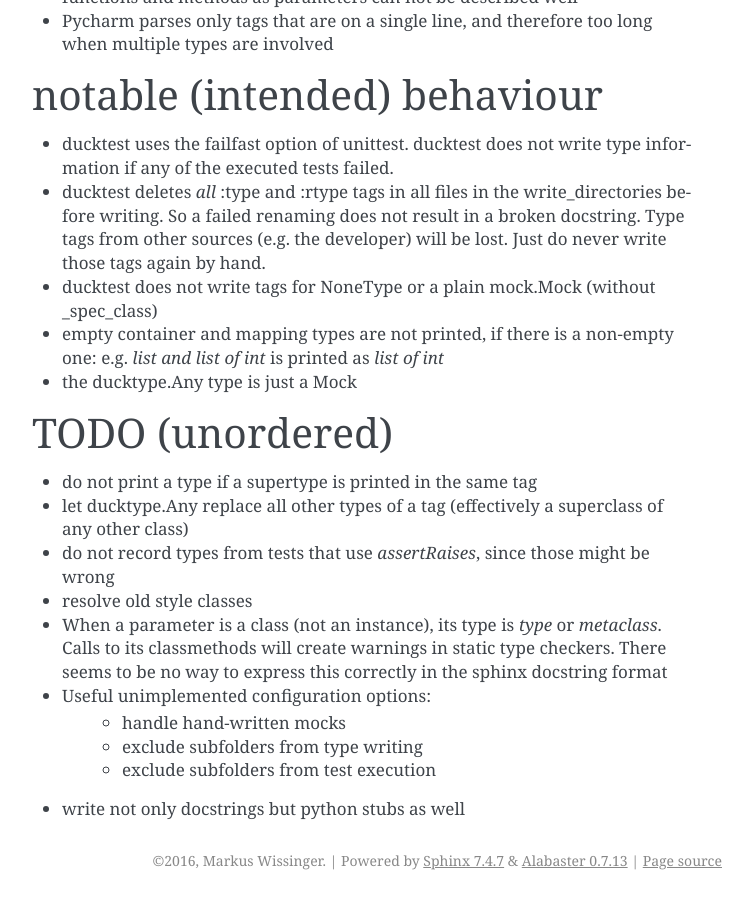
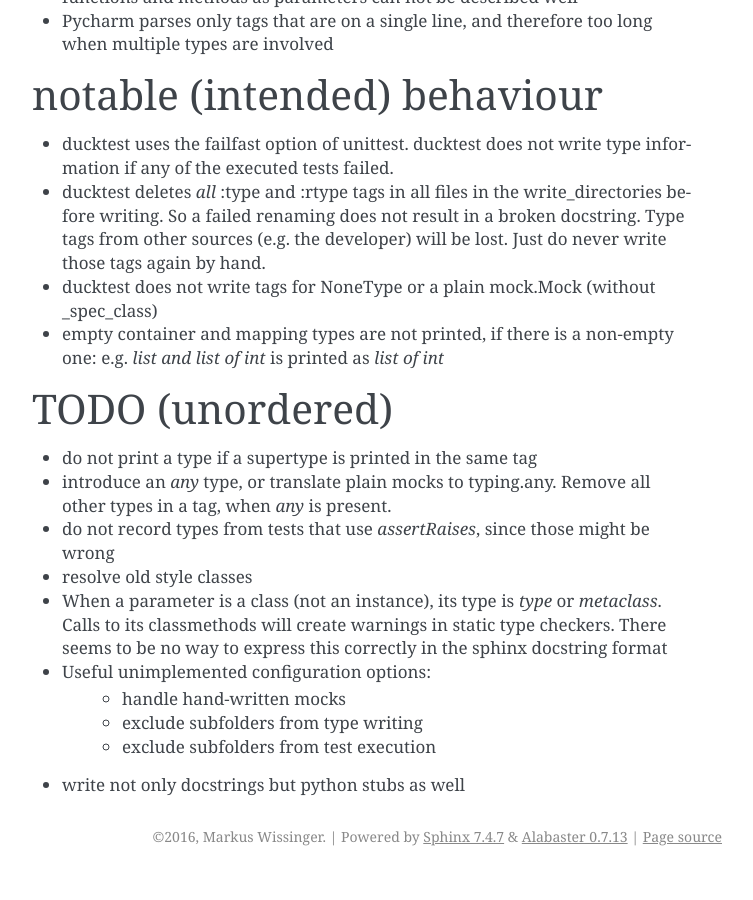
Before and after one commit to markuswissinger/ducktestpy, a Sphinx documentation site: the page built from doc/doc.rst, in a window 1280 px wide and 900 px high, scrolled down 4584 px. Shown: the whole window, without its empty margins (388-1141 px from the left). Built offline with Sphinx 7.4.7, drawn with Linux system fonts in a browser that asks for light colours; after the commit the page ends 5460 px from its top, so only the background shows below that.

Commit message:
update doc

```diff
--- a/doc/doc.rst
+++ b/doc/doc.rst
@@ -227,13 +227,11 @@
 -   empty container and mapping types are not printed, if there is a non-empty one: e.g. *list and list of int* is
     printed as *list of int*
 
--   the ducktype.Any type is just a Mock
-
 TODO (unordered)
 ================
 
 - do not print a type if a supertype is printed in the same tag
-- let ducktype.Any replace all other types of a tag (effectively a superclass of any other class)
+- introduce an *any* type, or translate plain mocks to typing.any. Remove all other types in a tag, when *any* is present.
 - do not record types from tests that use *assertRaises*, since those might be wrong
 - resolve old style classes
 - When a parameter is a class (not an instance), its type is *type* or *metaclass*. Calls to its classmethods will
```
